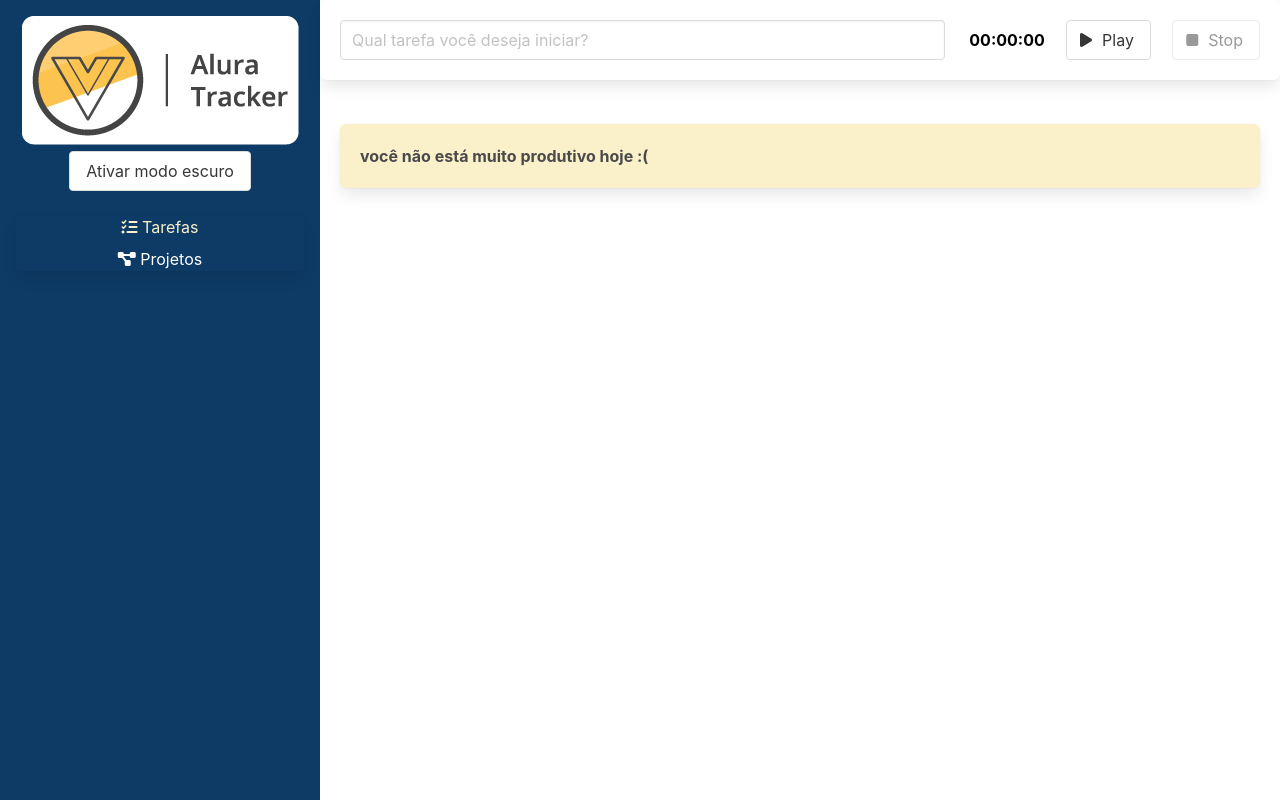
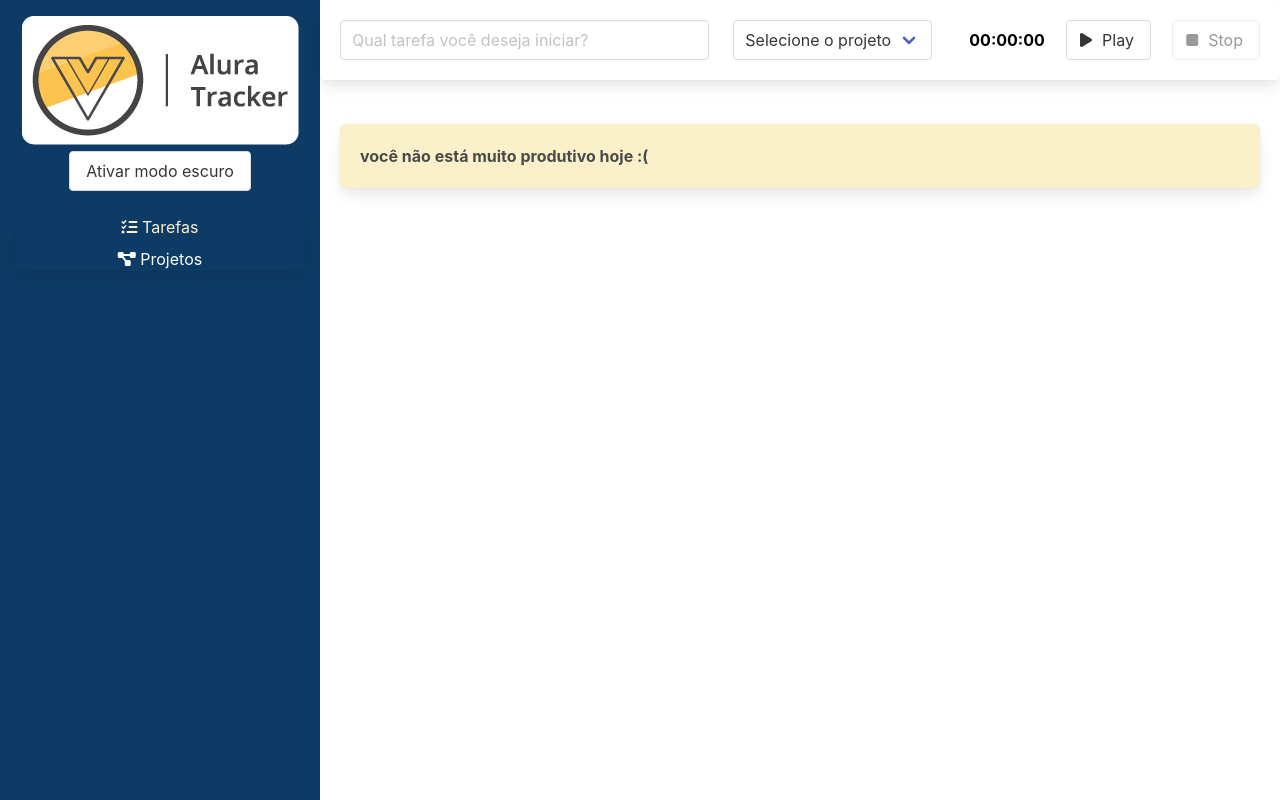
Before and after one commit to Dani2003G/alura-tracker, a Vue app: page /#/ in a window 1280 px wide. Built offline with nearby package versions, Linux system fonts and the light colour scheme.

Commit message:
Criando a opcao de selecionar o tipo do projeto no componente formulario, adicionando o IProjeto no Itarefas e a store no main.ts

```diff
--- a/src/components/Formulario.vue
+++ b/src/components/Formulario.vue
@@ -1,8 +1,18 @@
 <template>
   <div class="box formulario">
     <div class="columns">
-      <div class="column is-8" role="form" aria-label="Formulário para criação de uma nova tarefa">
+      <div class="column is-5" role="form" aria-label="Formulário para criação de uma nova tarefa">
         <input type="text" class="input" placeholder="Qual tarefa você deseja iniciar?" v-model="descricao">
+      </div>
+      <div class="column is-3">
+        <div class="select">
+          <select v-model="idProjeto">
+            <option value="">Selecione o projeto</option>
+            <option :value="projeto.id" v-for="projeto in projetos" :key="projeto.id">
+              {{ projeto.nome }}
+            </option>
+          </select>
+        </div>
       </div>
       <div class="column">
         <Temporizador @aoTemporizadorFinalizado="finalizarTarefa"/>
@@ -13,8 +23,10 @@
 
 <script lang="ts">
 
-import {defineComponent} from 'vue';
+import {computed, defineComponent} from 'vue';
 import Temporizador from "@/components/Temporizador.vue";
+import {useStore} from "vuex";
+import {key} from "@/store";
 
 export default defineComponent({
   name: 'FormularioTarefa',
@@ -22,14 +34,22 @@ export default defineComponent({
   components: {Temporizador},
   data: () => ({
     descricao: '',
+    idProjeto: ''
   }),
   methods: {
     finalizarTarefa(tempoDecorrido: number) {
       this.$emit('aoSalvarTarefa', {
         duracaoEmSegundo: tempoDecorrido,
-        descricao: this.descricao
+        descricao: this.descricao,
+        projeto: this.projetos.find(proj => proj.id == this.idProjeto)
       })
       this.descricao = '';
+    }
+  },
+  setup() {
+    const store = useStore(key)
+    return {
+      projetos: computed(() => store.state.projetos)
     }
   }
 });
--- a/src/interfaces/ITarefas.ts
+++ b/src/interfaces/ITarefas.ts
@@ -1,4 +1,7 @@
+import IProjetos from "@/interfaces/IProjetos";
+
 export default interface ITarefas {
     duracaoEmSegundo: number,
-    descricao: string
+    descricao: string,
+    projeto: IProjetos
 }
--- a/src/main.ts
+++ b/src/main.ts
@@ -2,7 +2,9 @@ import { createApp } from 'vue'
 import App from './App.vue'
 import '@fortawesome/fontawesome-free/css/all.css'
 import roteador from "@/roteador";
+import {key, store} from "@/store";
 
 createApp(App)
     .use(roteador)
+    .use(store, key)
     .mount('#app')
```
